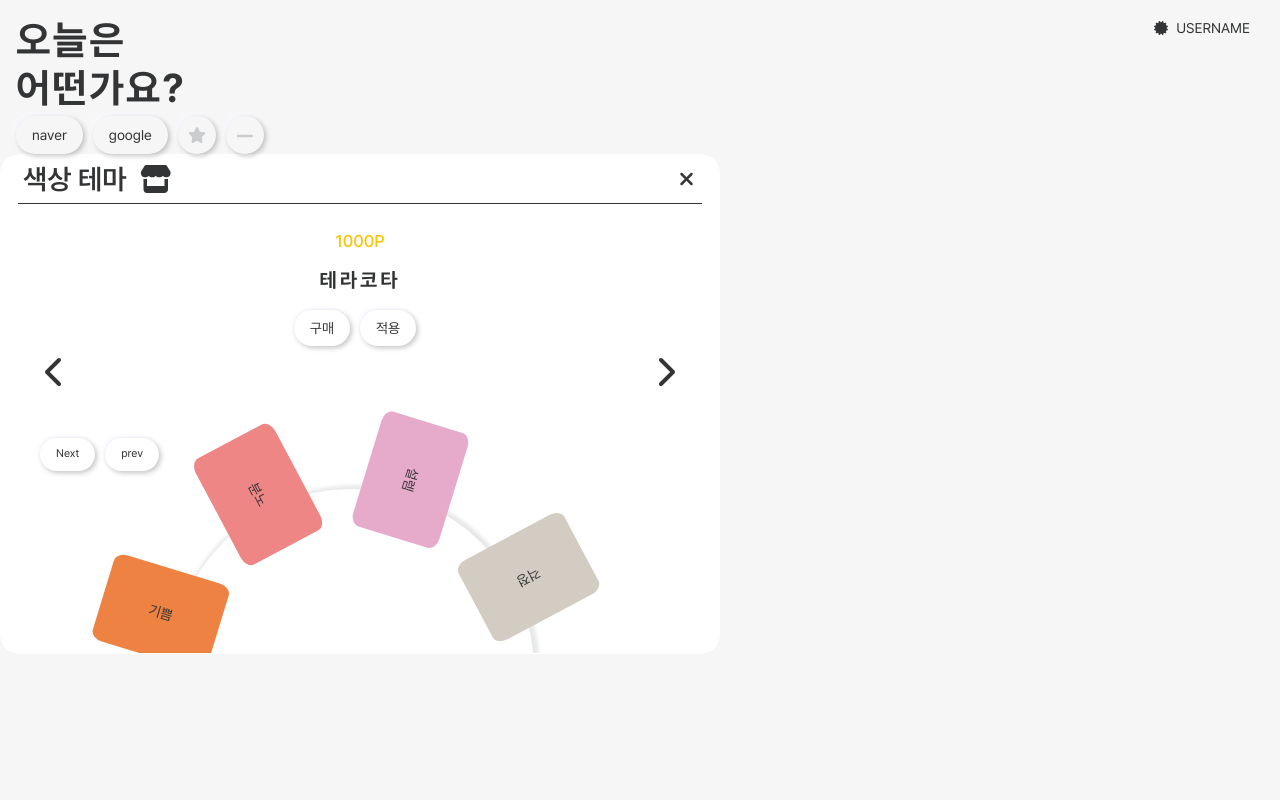
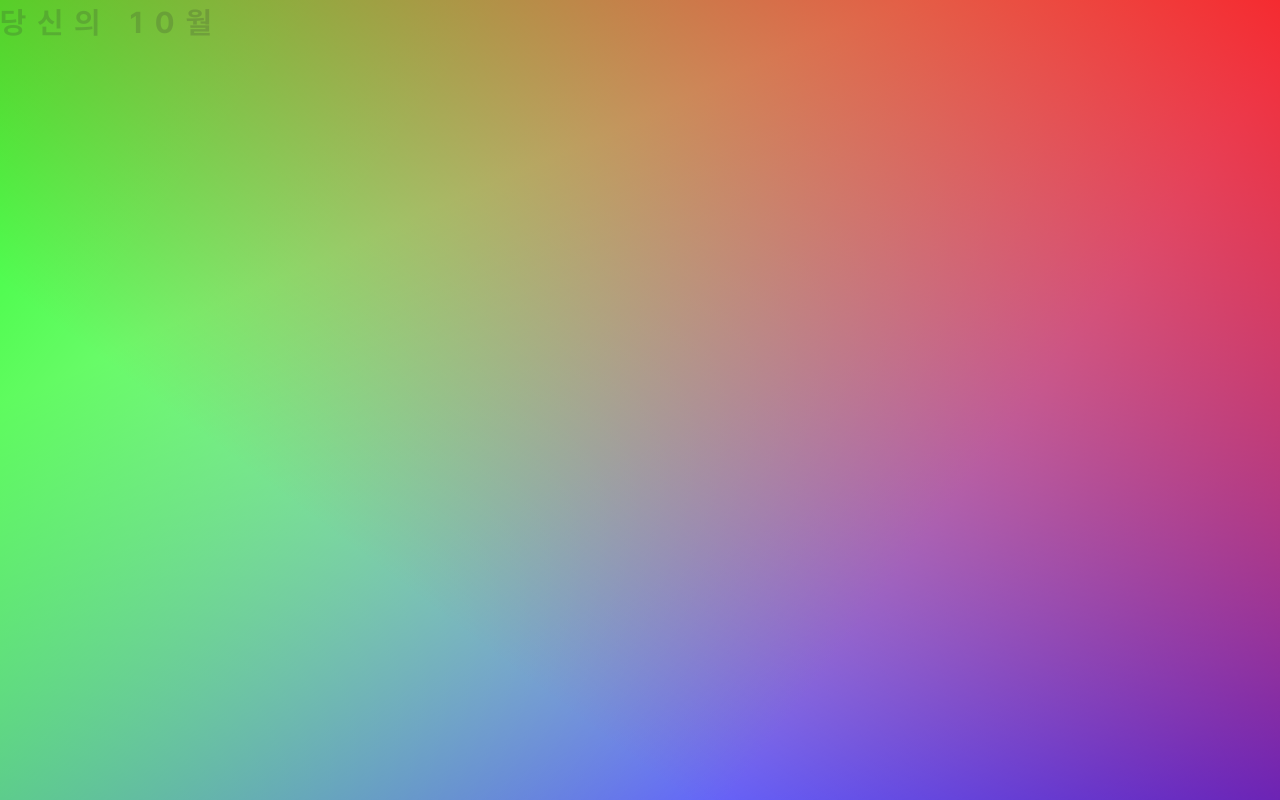
Before and after one commit to codestates-seb/seb40_main_029, a React (Create React App) app in the folder client/: page / in a window 1280 px wide. Built offline with nearby package versions, Linux system fonts and the light colour scheme.

Commit message:
#50 - feat: 초기 css 적용

```diff
--- a/client/package.json
+++ b/client/package.json
@@ -14,8 +14,10 @@
     "babel-eslint": "^10.1.0",
     "react": "^18.2.0",
     "react-dom": "^18.2.0",
+    "react-redux": "^8.0.5",
     "react-router-dom": "^6.4.3",
     "react-scripts": "5.0.1",
+    "redux-persist": "^6.0.0",
     "styled-components": "^5.3.6",
     "styled-normalize": "^8.0.7",
     "web-vitals": "^2.1.4"
--- a/client/src/App.js
+++ b/client/src/App.js
@@ -4,12 +4,13 @@ import MoodCard from './components/module/MoodCard';
 import Letter from './components/templates/Letter';
 import ThemeStore from './components/module/ThemeStore';
 import SelectorCard from './components/module/SelectorCard';
+import Gradient from './components/module/Gradient';
 
 const App = () => {
   return (
     <div className="App">
-      <Header />
-      <ThemeStore />
+      {/* <Header /> */}
+      <Gradient />
     </div>
   );
 };
--- a/client/src/components/module/Gradient.js
+++ b/client/src/components/module/Gradient.js
@@ -1,13 +1,13 @@
 // 먼저 한달 기록만 조회
-// 그 색을 5개씩 묶어서 통계
+// 그 색을 5개씩 묶어서 통계 or 색 영역을 퍼센트로
 // 리스트 만들어놓고 적용
-
 import axios from 'axios';
 import styled from 'styled-components';
 import { useSelector, useDispatch } from 'react-redux';
-import { displayNameSelector } from '../redux/hooks';
 
-const Gradient = styled.div`
+const GradientScreen = styled.div`
+  width: 100vw;
+  height: 100vh;
   background: linear-gradient(
       217deg,
       rgba(255, 0, 0, 0.8),
@@ -17,7 +17,17 @@ const Gradient = styled.div`
     linear-gradient(336deg, rgba(0, 0, 255, 0.8), rgba(0, 0, 255, 0) 70.71%);
 `;
 
-export const GetMonth = async () => {
+// background: `linear-gradient(to right, ${blue[200]}, ${blue[700])}`,
+
+const MonthlyColor = styled.h1`
+  padding: 0;
+  margin: 0;
+  opacity: 0.2;
+  font-size: 30px;
+  letter-spacing: 0.7rem;
+`;
+
+const GetMonth = async () => {
   const displayName = useSelector(displayNameSelector);
   const path = `/mood/month/${displayName}`;
 
@@ -38,6 +48,15 @@ export const GetMonth = async () => {
   }
 };
 
+const Gradient = () => {
+  return (
+    <GradientScreen>
+      <MonthlyColor>당신의 10월</MonthlyColor>
+    </GradientScreen>
+  );
+};
+
+export default Gradient;
 // [
 //   {
 //       "moodId": 1,
@@ -52,12 +71,3 @@ export const GetMonth = async () => {
 //       }
 //   }
 // ]
-
-// .stacked-linear {
-//   background:
-//       linear-gradient(217deg, rgba(255,0,0,.8), rgba(255,0,0,0) 70.71%),
-//       linear-gradient(127deg, rgba(0,255,0,.8), rgba(0,255,0,0) 70.71%),
-//       linear-gradient(336deg, rgba(0,0,255,.8), rgba(0,0,255,0) 70.71%);
-// }
-
-// ㅅㅐㄱ ㅇㅕㅇ여ㄱ을 퍼퍼센센트트로
--- a/client/src/index.js
+++ b/client/src/index.js
@@ -4,14 +4,22 @@ import App from './App';
 import reportWebVitals from './reportWebVitals';
 import { GlobalStyle } from './GlobalStyle';
 import { BrowserRouter } from 'react-router-dom';
+import { Provider } from 'react-redux';
+import { PersistGate } from 'redux-persist/integration/react';
+import { persistor } from './redux/store';
+import store from './redux/store';
 
 const root = ReactDOM.createRoot(document.getElementById('root'));
 root.render(
   <React.StrictMode>
-    <BrowserRouter>
-      <GlobalStyle />
-      <App />
-    </BrowserRouter>
+    <Provider store={store}>
+      <PersistGate loading={null} persistor={persistor}>
+        <BrowserRouter>
+          <GlobalStyle />
+          <App />
+        </BrowserRouter>
+      </PersistGate>
+    </Provider>
   </React.StrictMode>
 );
 
```
Also changed, not shown: 1 other file (tests, documents, lock files or other folders).
